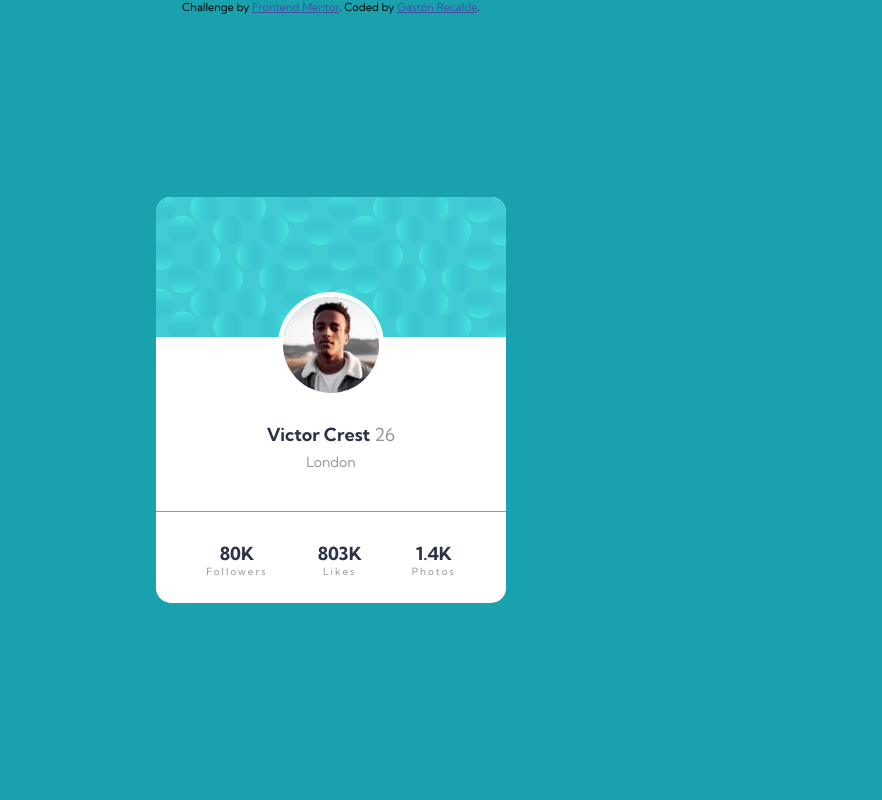
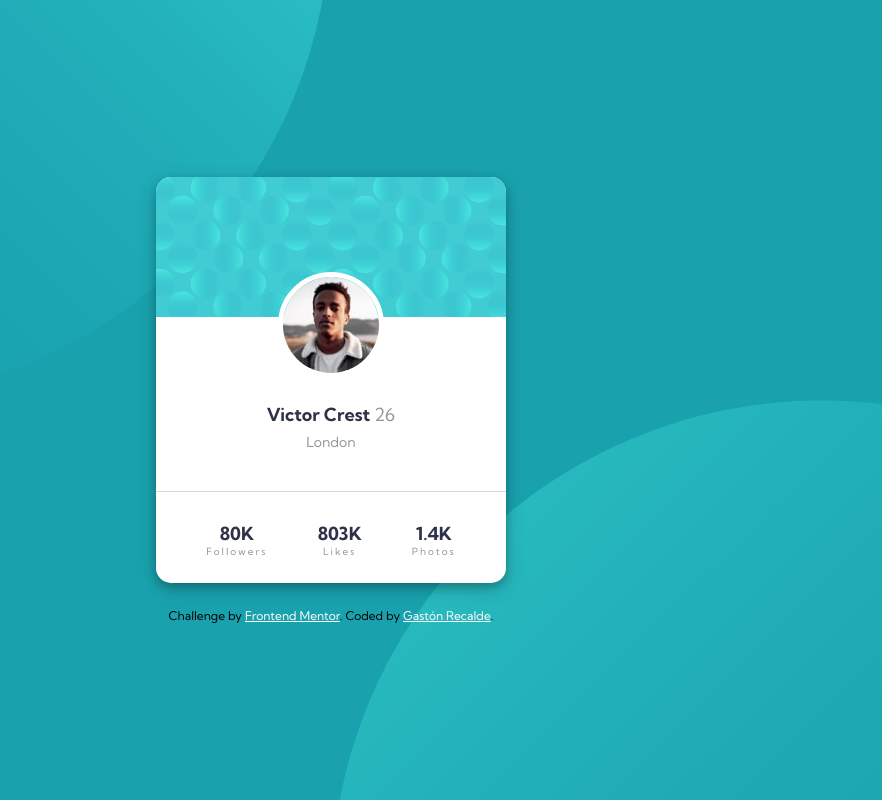
Before and after one commit to Gaston-Recalde/profile-card, a plain HTML site: page index.html in a window 1280 px wide. Shown: the whole page, without its empty margins (309-1191 px from the left). Drawn offline with Linux system fonts and the light colour scheme.

Commit message:
Proyecto listo para subir a Frontend Mentor

```diff
--- a/index.html
+++ b/index.html
@@ -12,18 +12,10 @@
     />
     <link rel="stylesheet" href="styles.css" />
 
-    <title>Frontend Mentor | Profile card component</title>
+    <title>Profile card component</title>
 
-    <style>
-      .attribution {
-        font-size: 11px;
-        text-align: center;
-      }
-      .attribution a {
-        color: hsl(228, 45%, 44%);
-      }
-    </style>
   </head>
+
   <body>
     <div class="container">
 
@@ -62,7 +54,7 @@
       Challenge by
       <a href="https://www.frontendmentor.io?ref=challenge" target="_blank"
         >Frontend Mentor</a
-      >. Coded by <a href="#">Gastón Recalde</a>.
+      >. Coded by <a href="https://gaston-recalde-portafolio.netlify.app" target="_blank">Gastón Recalde</a>.
     </div>
   </body>
 </html>
--- a/styles.css
+++ b/styles.css
@@ -7,22 +7,27 @@
 }
 
 body{
+    display: flex;
+    flex-direction: column;
+    align-items: center;
+    justify-content: center;
+    height: 100vh;
     font-family: 'Kumbh Sans', sans-serif;
     font-size: 18px;
     background-color: hsl(185, 75%, 39%);
+    background-image: url('./images/bg-pattern-top.svg'), url('./images/bg-pattern-bottom.svg');
+    background-repeat: no-repeat, no-repeat;
+    background-position: right 50vw bottom 50vh, left 50vw top 50vh;
 }
 
 .container{
-    position: fixed;
-    top: 50%;
-    left: 50%;
-    transform: translate(-50%, -50%);
     width: 350px;
-    height: max-content;
     border-radius: 15px;
     overflow: hidden;
     background: #fff;
     text-align: center;
+    margin-bottom: 25px;
+    box-shadow: 0 4px 8px 0 rgba(0, 0, 0, 0.2), 0 6px 20px 0 rgba(0, 0, 0, 0.19);
 }
 
 .avatar__img{
@@ -54,7 +59,7 @@ body{
 .footer{
     display: flex;
     justify-content: space-evenly;
-    border-top: 1px solid hsl(0, 0%, 59%);
+    border-top: 1px solid hsl(0, 0%, 85%);
     margin-top: 10px;
     margin-bottom: 25px;
     padding-top: 30px;
@@ -71,6 +76,12 @@ body{
     letter-spacing: 2px;
 }
 
-.attribution{
 
+.attribution {
+    font-size: 12px;
+    text-align: center;
 }
+
+.attribution a {
+    color: white;
+}
```
Also changed, not shown: images/profile-card-component.png (added), 2 other files.
